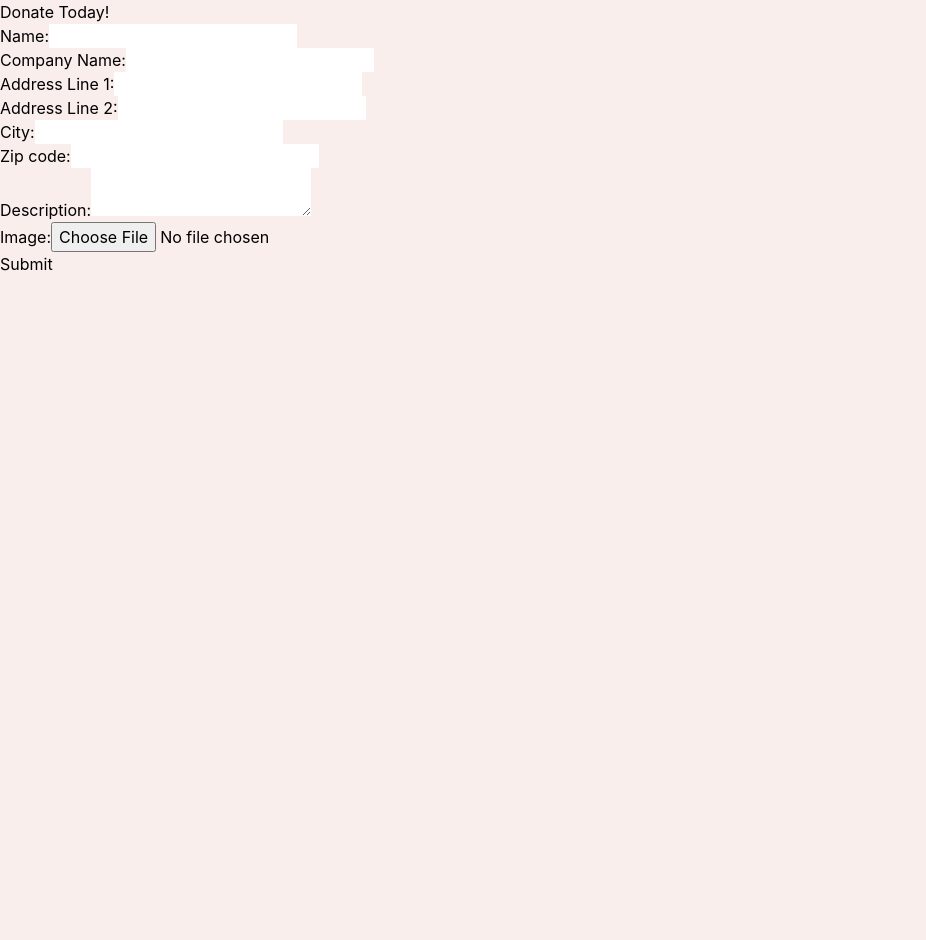
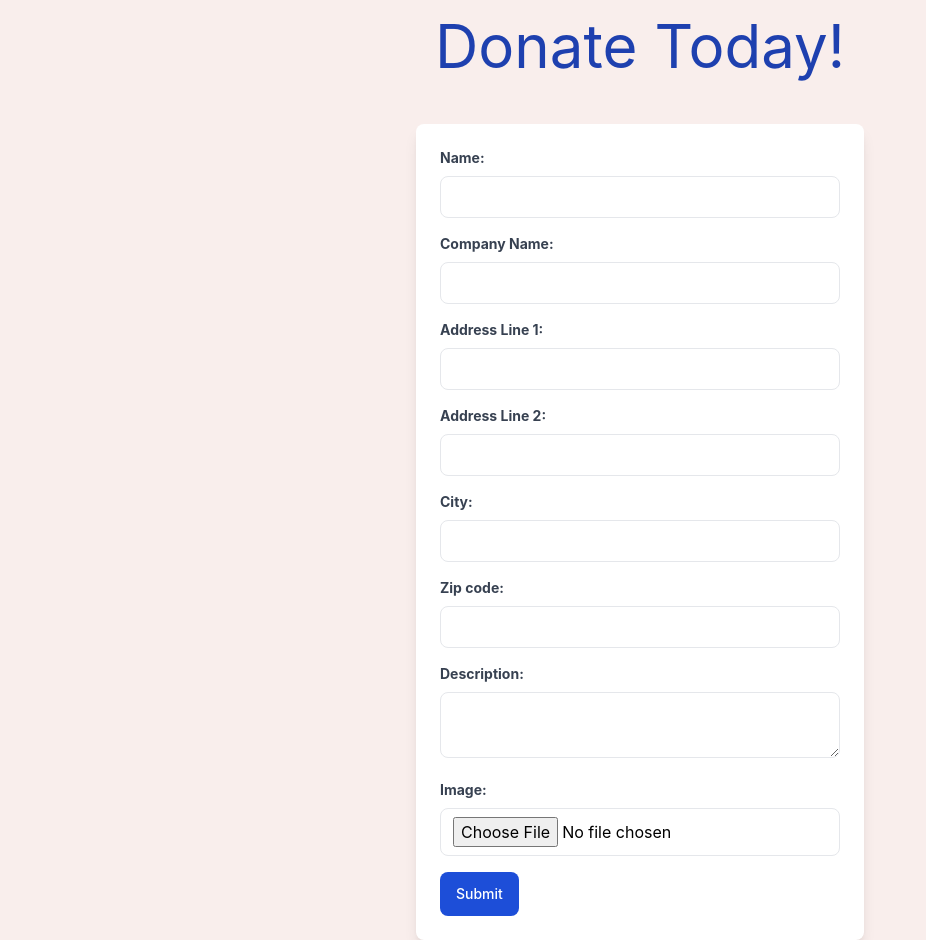
Before and after one commit to Arol15/dreamteamJS_hfh, a React (Create React App) app: page /donate in a window 1280 px wide. Shown: the whole page, without its empty margins (0-926 px from the left). Before the commit the page ends 800 px from the top, so only its background shows below. Built offline with nearby package versions, Linux system fonts and the light colour scheme.

Commit message:
add styles

```diff
--- a/src/pages/DonatePage.js
+++ b/src/pages/DonatePage.js
@@ -38,11 +38,19 @@ export default function DonatePage() {
   }
 
   return (
-    <>
-      <h1>Donate Today!</h1>
-      <form onSubmit={handleSubmit}>
-        <div>
-          <label htmlFor="name">Name:</label>
+    <div>
+      <h1 className="text-center text-6xl text-blue-800 py-4">Donate Today!</h1>
+      <form
+        onSubmit={handleSubmit}
+        className="max-w-md mx-auto mt-8 p-6 bg-white rounded-lg shadow-lg"
+      >
+        <div className="mb-4">
+          <label
+            htmlFor="name"
+            className="block text-gray-700 text-sm font-bold mb-2"
+          >
+            Name:
+          </label>
           <input
             type="text"
             id="name"
@@ -50,10 +58,16 @@ export default function DonatePage() {
             value={formData.name}
             onChange={handleInputChange}
             required
+            className="border rounded-lg py-2 px-3 w-full focus:outline-none focus:ring focus:border-blue-300"
           />
         </div>
-        <div>
-          <label htmlFor="company_name">Company Name:</label>
+        <div className="mb-4">
+          <label
+            htmlFor="company_name"
+            className="block text-gray-700 text-sm font-bold mb-2"
+          >
+            Company Name:
+          </label>
           <input
             type="text"
             id="company_name"
@@ -61,10 +75,16 @@ export default function DonatePage() {
             value={formData.company_name}
             onChange={handleInputChange}
             required
+            className="border rounded-lg py-2 px-3 w-full focus:outline-none focus:ring focus:border-blue-300"
           />
         </div>
-        <div>
-          <label htmlFor="address_1">Address Line 1:</label>
+        <div className="mb-4">
+          <label
+            htmlFor="address_1"
+            className="block text-gray-700 text-sm font-bold mb-2"
+          >
+            Address Line 1:
+          </label>
           <input
             type="text"
             id="address_1"
@@ -72,10 +92,16 @@ export default function DonatePage() {
             value={formData.address_1}
             onChange={handleInputChange}
             required
+            className="border rounded-lg py-2 px-3 w-full focus:outline-none focus:ring focus:border-blue-300"
           />
         </div>
-        <div>
-          <label htmlFor="address_2">Address Line 2:</label>
+        <div className="mb-4">
+          <label
+            htmlFor="address_2"
+            className="block text-gray-700 text-sm font-bold mb-2"
+          >
+            Address Line 2:
+          </label>
           <input
             type="text"
             id="address_2"
@@ -83,10 +109,16 @@ export default function DonatePage() {
             value={formData.address_2}
             onChange={handleInputChange}
             required
+            className="border rounded-lg py-2 px-3 w-full focus:outline-none focus:ring focus:border-blue-300"
           />
         </div>
-        <div>
-          <label htmlFor="city">City:</label>
+        <div className="mb-4">
+          <label
+            htmlFor="city"
+            className="block text-gray-700 text-sm font-bold mb-2"
+          >
+            City:
+          </label>
           <input
             type="text"
             id="city"
@@ -94,10 +126,16 @@ export default function DonatePage() {
             value={formData.city}
             required
             onChange={handleInputChange}
+            className="border rounded-lg py-2 px-3 w-full focus:outline-none focus:ring focus:border-blue-300"
           />
         </div>
-        <div>
-          <label htmlFor="zip">Zip code:</label>
+        <div className="mb-4">
+          <label
+            htmlFor="zip"
+            className="block text-gray-700 text-sm font-bold mb-2"
+          >
+            Zip code:
+          </label>
           <input
             type="text"
             id="zip"
@@ -105,10 +143,16 @@ export default function DonatePage() {
             value={formData.zip}
             onChange={handleInputChange}
             required
+            className="border rounded-lg py-2 px-3 w-full focus:outline-none focus:ring focus:border-blue-300"
           />
         </div>
-        <div>
-          <label htmlFor="description">Description:</label>
+        <div className="mb-4">
+          <label
+            htmlFor="description"
+            className="block text-gray-700 text-sm font-bold mb-2"
+          >
+            Description:
+          </label>
           <textarea
             type="text"
             id="description"
@@ -116,10 +160,16 @@ export default function DonatePage() {
             value={formData.description}
             onChange={handleInputChange}
             required
+            className="border rounded-lg py-2 px-3 w-full focus:outline-none focus:ring focus:border-blue-300"
           />
         </div>
-        <div>
-          <label htmlFor="image">Image:</label>
+        <div className="mb-4">
+          <label
+            htmlFor="image"
+            className="block text-gray-700 text-sm font-bold mb-2"
+          >
+            Image:
+          </label>
           <input
             type="file"
             id="image"
@@ -127,10 +177,16 @@ export default function DonatePage() {
             accept="image/*"
             required
             onChange={handleImageUpload}
+            className="border rounded-lg py-2 px-3 w-full focus:outline-none focus:ring focus:border-blue-300"
           />
         </div>
-        <button type="submit">Submit</button>
+        <button
+          type="submit"
+          className="inline-flex items-center px-4 py-3 text-sm font-medium text-center text-white bg-blue-700 rounded-lg hover:bg-blue-800 focus:ring-4 focus:outline-none focus:ring-blue-300 dark:bg-blue-600 dark:hover:bg-blue-700 dark:focus:ring-blue-800"
+        >
+          Submit
+        </button>
       </form>
-    </>
+    </div>
   );
 }
```
